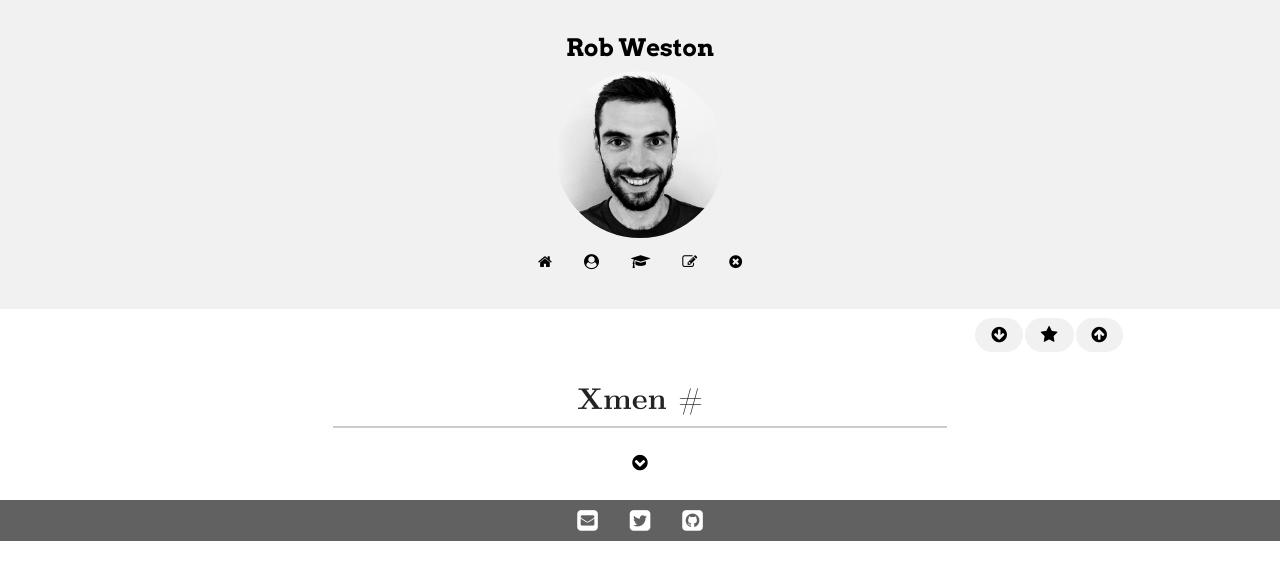
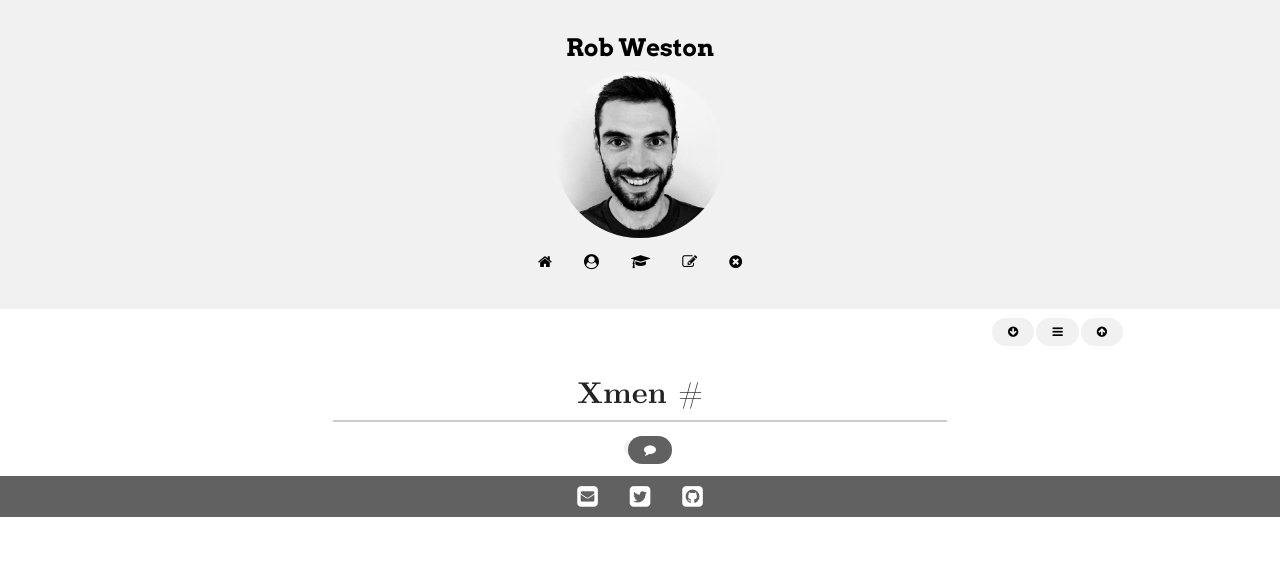
Before and after one commit to robw4/robw4.github.io, a Jekyll site: the page built from 2020-09-28-xmen-cheat-sheet.md, in a window 1280 px wide. Shown: the top 580 px of the page. Built offline with Jekyll 4.4.1, drawn with Linux system fonts in a browser that asks for light colours.

Commit message:
Toggle toc

```diff
--- a/_layouts/page.html
+++ b/_layouts/page.html
@@ -8,15 +8,15 @@
     <div class="w3-container w3-padding-small w3-bar sticky" id="ToContent">
         <!-- contents page-->
 
-        <button onclick="goToPreviousAnchor()" class="w3-button w3-padding w3-large w3-left-align header w3-hover-amber w3-light-gray w3-round-xxlarge w3-right" style="outline:none; margin: 1px 1px">
+        <button onclick="goToPreviousAnchor()" class="w3-button w3-small w3-padding w3-left-align header w3-hover-amber w3-light-gray w3-round-xxlarge w3-right" style="outline:none; margin: 1px 1px">
             <i class="fa fa-arrow-circle-up" aria-hidden="true"></i><small class="header"></small>
         </button>
         <a href="#__title">
-            <button onclick="toContent()" class="w3-button w3-large w3-left-align header w3-hover-amber w3-light-gray w3-round-xxlarge w3-right" style="outline:none; margin: 1px 1px">
-                <i class="fa fa-star" aria-hidden="true"></i><small class="header"></small>
+            <button onclick="toContent()" class="w3-button w3-small w3-left-align header w3-hover-amber w3-light-gray w3-round-xxlarge w3-right" style="outline:none; margin: 1px 1px">
+                <i class="fa fa-bars" aria-hidden="true"></i><small class="header"></small>
             </button>
         </a>
-        <button onclick="goToNextAnchor()" class="w3-button w3-padding w3-large w3-left-align header w3-hover-amber w3-light-gray w3-round-xxlarge w3-right" style="outline:none; margin: 1px 1px">
+        <button onclick="goToNextAnchor()" class="w3-button w3-small w3-padding w3-left-align header w3-hover-amber w3-light-gray w3-round-xxlarge w3-right" style="outline:none; margin: 1px 1px">
             <i class="fa fa-arrow-circle-down" aria-hidden="true"></i><small class="header"></small>
         </button>
     </div>
@@ -24,37 +24,52 @@
     <div class="w3-container w3-row w3-padding-small">
         <div class="w3-col l2 m0 s0 w3-container"></div>
         <div class="w3-col l8 m0 s0 w3-container">
-            <!-- page title and abstract-->
             <a id="__title"></a><h1 class="w3-center">{{ page.title }} <a href="#__title" class="Anchor">#</a></h1>
-            <div class="w3-row">
-                {% if page.abstract %}
-                    <p style="margin: 0 0 5"><em>{{ page.abstract }}</em></p>
-                {% endif %}
-            </div>
-            <!-- table of contents -->
             <div>
                 <div class="outer-center">
                     <div class="inner-center w3-round-large w3-padding">
-                        <div class="w3-center">
-                            <div class="w3-bar">
-                                <button onclick="toggleContent()" class="w3-button w3-large w3-left-align w3-round-xxlarge w3-white w3-hover-amber w3-right" style="outline:none">
-                                    <i class="fa fa-chevron-circle-down" aria-hidden="true" id="ContentIcon"></i></button>
+                        <!-- abstract -->
+                        <!-- <button  class="w3-button w3-large w3-left-align w3-hover-amber" style="outline:none"> -->
+                        <div class="w3-padding w3-light-gray w3-round-large" style="outline:none">
+                            <div id="__abstract" class="w3-hide w3-show">
+                                <div class="w3-row">
+                                    {% if page.abstract %}
+                                        <p style="margin: 0 0 5"><em>{{ page.abstract }}</em></p>
+                                    {% endif %}
+                                </div>
+                                <button onclick="toggleContent()" class="w3-button w3-dark-gray w3-small w3-round-xxlarge w3-hover-amber change-icon"
+                                        style="outline:none; position:absolute; bottom: 0px; right: 0px;">
+                                    <i class="fa fa-comment"></i>
+                                    <i class="fa fa-list"></i>
+                                </button>
+
                             </div>
-                        </div>
-                        <a id="__TOC">
-                            <div id="Content" class="w3-hide w3-padding w3-container">
-                                <div class="w3-padding  w3-light-gray w3-round-xxlarge">
-                                    <h2 class="w3-center" style="padding-top: 10px">Content</h2>
+                            <a id="__TOC">
+                                <div id="Content" class="w3-hide">
                                     <div class="toc" style="font-size: large">
                                         {% include toc.html h_min=2 html=content ordered=true %}
+                                        <button onclick="toggleContent()" class="w3-button w3-dark-gray w3-small w3-round-xxlarge w3-hover-amber change-icon"
+                                                style="outline:none; position:absolute; bottom: 0px; right: 0px;">
+                                               <i class="fa fa-list"></i>
+                                              <i class="fa fa-comment"></i>
+                                            </button>
+                                            <!-- <i class="fa fa-list" aria-hidden="true" id="ContentIcon"></i> -->
                                     </div>
                                 </div>
-                            </div>
-                        </a>
+                            </a>
+
+                        </div>
+
+                        <!-- </button> -->
+
+
+                        <!-- ttoc -->
                     </div>
                     <div class="clear"/>
                 </div>
             </div>
+
+
         </div>
         <div class="w3-col l2 m0 s0 w3-container"><p></p></div>
     </div>
--- a/_sass/custom-style.scss
+++ b/_sass/custom-style.scss
@@ -399,6 +399,14 @@
   clear: both;
 }
 
+.change-icon > .fa + .fa,
+.change-icon:hover > .fa {
+  display: none;
+}
+.change-icon:hover > .fa + .fa {
+  display: inherit;
+}
+
 //
 //.navbar {
 //  overflow: hidden;
```
Also changed, not shown: other parts of _layouts/page.html (+8 -4 lines).
